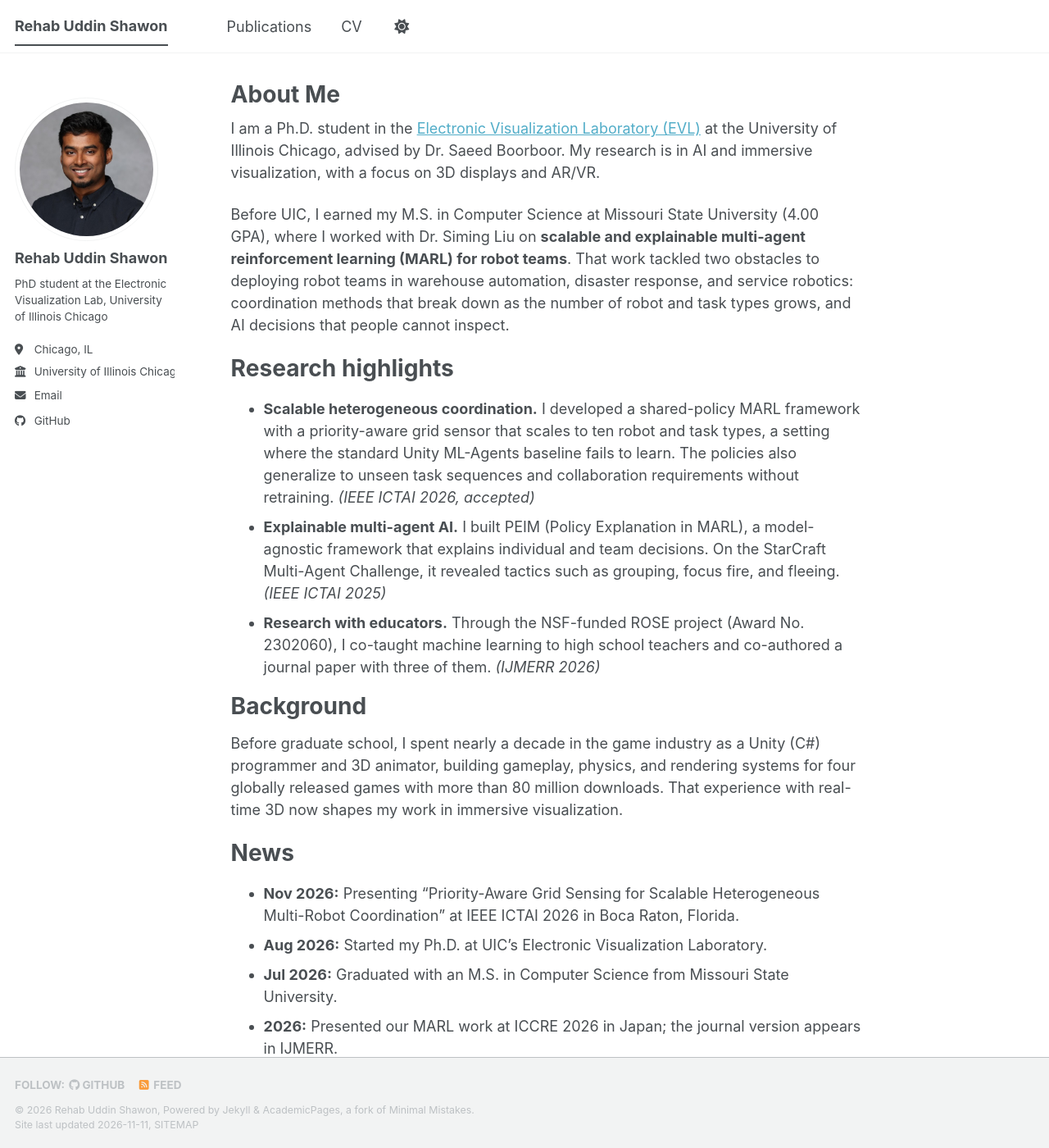
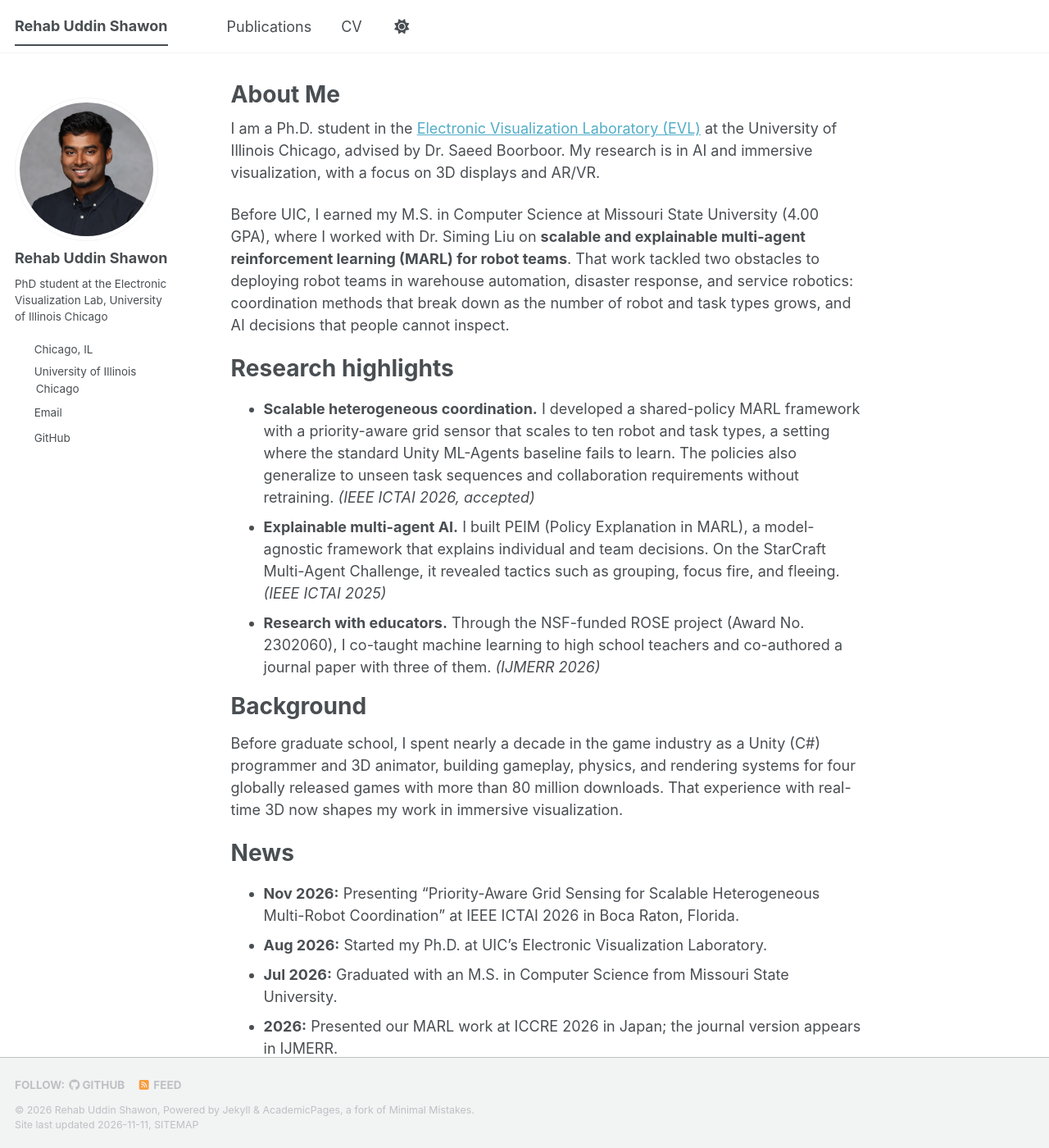
Before and after one commit to RehabUIC/RehabUIC.github.io, a Jekyll site: the page built from _pages/about.md, in a window 1280 px wide and 1400 px high. Shown: the whole window at 82% size. Built offline with Jekyll 4.4.1, drawn with Linux system fonts in a browser that asks for light colours; a style sheet for code colours, icons or effects is not loaded.

Commit message:
Add sidebar item wrapping styles
Added styles to allow sidebar items to wrap properly.

```diff
--- a/assets/css/main.scss
+++ b/assets/css/main.scss
@@ -36,3 +36,10 @@
     "layout/archive",
     "layout/sidebar"
 ;
+
+/* Let sidebar items wrap instead of spilling into the main column */
+.author__urls li {
+  white-space: normal;
+  padding-left: 1.9em;
+  text-indent: -1.9em;
+}
```
